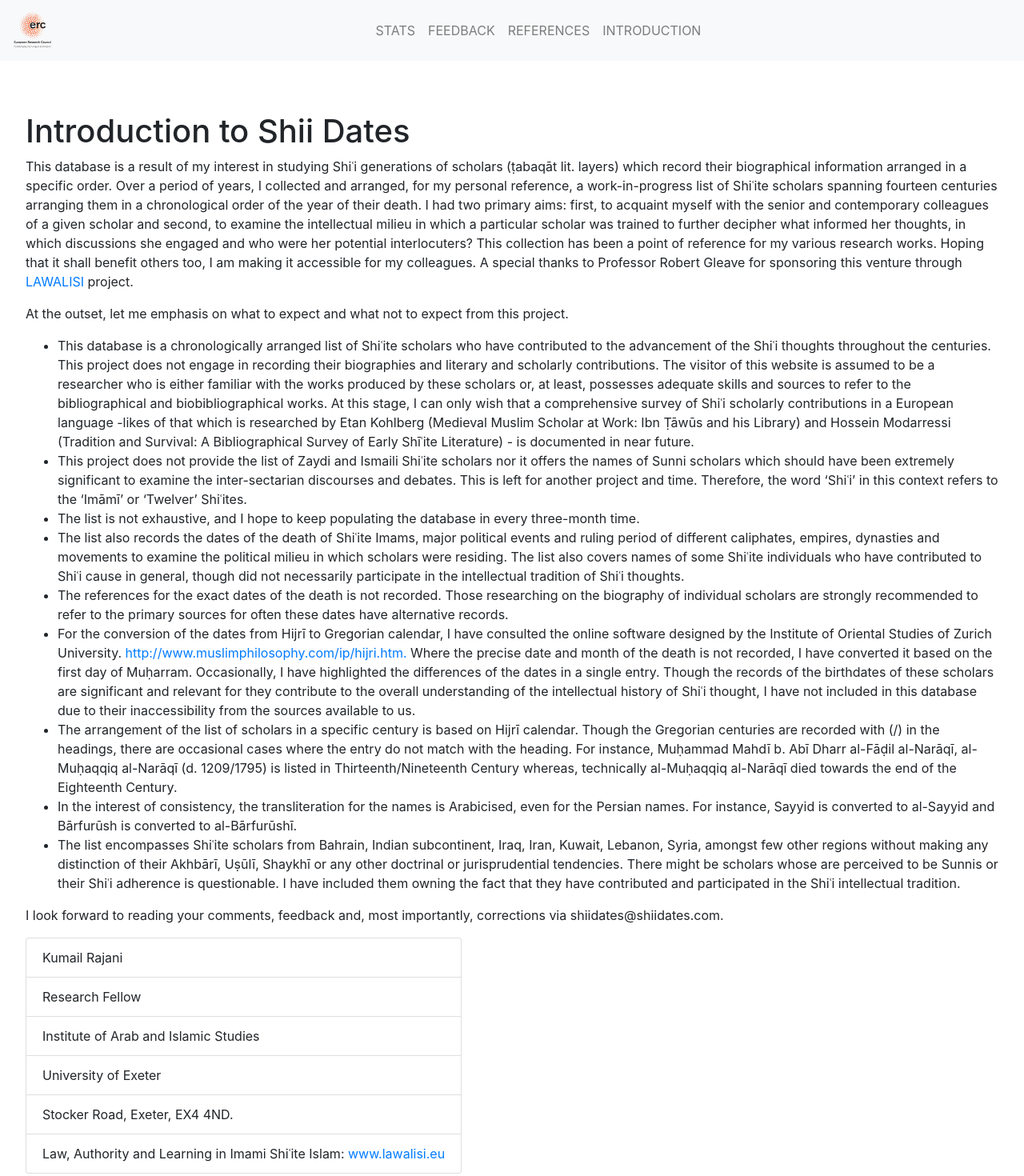
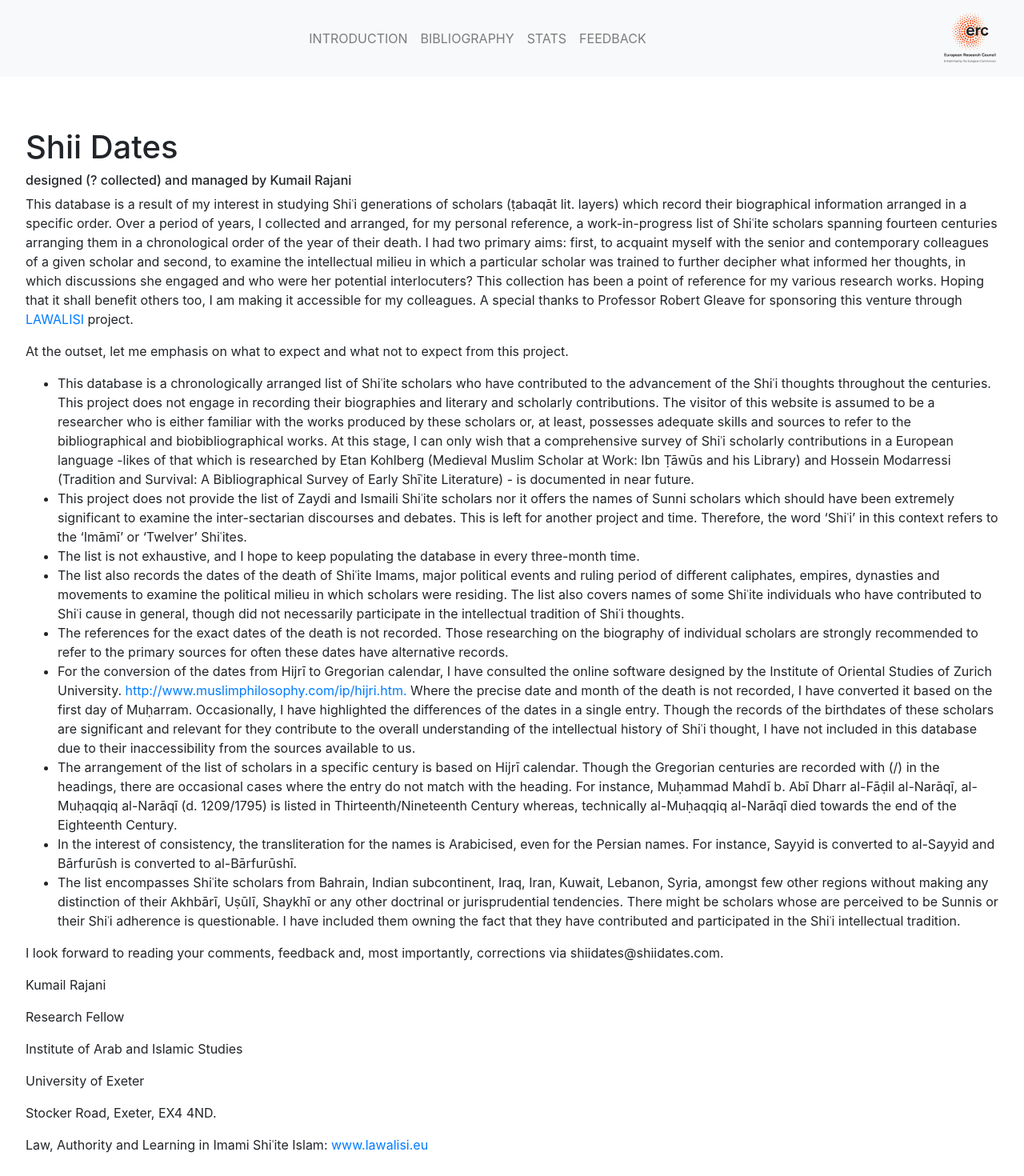
Before and after one commit to JustJunaid/scholarsProjectReact, a React (Create React App) app: page /introduction in a window 1280 px wide. Shown: the top 1470 px of the page at 80% size. Built offline with nearby package versions, Linux system fonts and the light colour scheme; no server answers; the database is empty.

Commit message:
further changes as described in feedback

```diff
--- a/src/App.js
+++ b/src/App.js
@@ -1,4 +1,4 @@
-import React, { useState, useEffect, useRef } from 'react';
+import React, { useState, useEffect } from 'react';
 import { Route } from 'react-router-dom'
 import './App.css';
 import HomePage from './components/index'
@@ -12,7 +12,7 @@ const isEqual = require('lodash.isequal')
 
 export const getFirebaseData = async () => {
   let scholarsDataObj = {}
-    for (let century=1; century<=15; century++) {
+    for (let century=2; century<=15; century++) {
       const colRef = firestore.collection(`${century}`)
       const snapshot = await colRef.get()
       let scholarDataPerCentury = []
@@ -53,7 +53,7 @@ const App = () => {
       <Route exact path='/' component={() => <HomePage scholarsData={scholarsData} />} />
       <Route exact path='/stats' component={() => <Stats scholarsData={scholarsData} />} />
       <Route exact path='/feedback' component={FeedbackPage} />
-      <Route exact path='/references' component={References} />
+      <Route exact path='/bibliography' component={References} />
       <Route exact path='/introduction' component={Introduction} />
     </div>
   );
--- a/src/components/Introduction.js
+++ b/src/components/Introduction.js
@@ -1,14 +1,16 @@
 import React from 'react'
 import Navbar from './Navbar'
-import { Jumbotron, ListGroup } from 'react-bootstrap';
+import { Jumbotron } from 'react-bootstrap';
 
 export default function Introduction() {
     return (
         <>
             <Navbar />
             <Jumbotron style={{backgroundColor: '#fff'}}>
-                <h1>Introduction to Shii Dates</h1>
-                <p>This database is a result of my interest in studying Shiʿi generations of scholars (ṭabaqāt lit. layers) which record their biographical information arranged in a specific order. Over a period of years, I collected and arranged, for my personal reference, a work-in-progress list of Shiʿite scholars spanning fourteen centuries arranging them in a chronological order of the year of their death. I had two primary aims: first, to acquaint myself with the senior and contemporary colleagues of a given scholar and second, to examine the intellectual milieu in which a particular scholar was trained to further decipher what informed her thoughts, in which discussions she engaged and who were her potential interlocuters? This collection has been a point of reference for my various research works. Hoping that it shall benefit others too, I am making it accessible for my colleagues. A special thanks to Professor Robert Gleave for sponsoring this venture through <a href="www.lawalisi.eu">LAWALISI</a>  project. </p>
+                {/* <h1>Introduction to Shii Dates</h1> */}
+                <h1>Shii Dates</h1>
+                <h6>designed (? collected) and managed by Kumail Rajani </h6>
+                <p>This database is a result of my interest in studying Shiʿi generations of scholars (ṭabaqāt lit. layers) which record their biographical information arranged in a specific order. Over a period of years, I collected and arranged, for my personal reference, a work-in-progress list of Shiʿite scholars spanning fourteen centuries arranging them in a chronological order of the year of their death. I had two primary aims: first, to acquaint myself with the senior and contemporary colleagues of a given scholar and second, to examine the intellectual milieu in which a particular scholar was trained to further decipher what informed her thoughts, in which discussions she engaged and who were her potential interlocuters? This collection has been a point of reference for my various research works. Hoping that it shall benefit others too, I am making it accessible for my colleagues. A special thanks to Professor Robert Gleave for sponsoring this venture through <a target="_blank" href="http://www.lawalisi.eu">LAWALISI</a>  project. </p>
                 <p>At the outset, let me emphasis on what to expect and what not to expect from this project.</p>
                 <ul>
                     <li>This database is a chronologically arranged list of Shiʿite scholars who have contributed to the advancement of the Shiʿi thoughts throughout the centuries. This project does not engage in recording their biographies and literary and scholarly contributions. The visitor of this website is assumed to be a researcher who is either familiar with the works produced by these scholars or, at least, possesses adequate skills and sources to refer to the bibliographical and biobibliographical works. At this stage, I can only wish that a comprehensive survey of Shiʿi scholarly contributions in a European language -likes of that which is researched by Etan Kohlberg (Medieval Muslim Scholar at Work: Ibn Ṭāwūs and his Library) and Hossein Modarressi (Tradition and Survival: A Bibliographical Survey of Early Shīʿite Literature) - is documented in near future. </li>
@@ -16,20 +18,18 @@ export default function Introduction() {
                     <li>The list is not exhaustive, and I hope to keep populating the database in every three-month time. </li>
                     <li>The list also records the dates of the death of Shiʿite Imams, major political events and ruling period of different caliphates, empires, dynasties and movements to examine the political milieu in which scholars were residing. The list also covers names of some Shiʿite individuals who have contributed to Shiʿi cause in general, though did not necessarily participate in the intellectual tradition of Shiʿi thoughts. </li>
                     <li>The references for the exact dates of the death is not recorded. Those researching on the biography of individual scholars are strongly recommended to refer to the primary sources for often these dates have alternative records.</li>
-                    <li>For the conversion of the dates from Hijrī to Gregorian calendar, I have consulted the online software designed by the Institute of Oriental Studies of Zurich University. <a href="http://www.muslimphilosophy.com/ip/hijri.htm.">http://www.muslimphilosophy.com/ip/hijri.htm.</a> Where the precise date and month of the death is not recorded, I have converted it based on the first day of Muḥarram. Occasionally, I have highlighted the differences of the dates in a single entry. Though the records of the birthdates of these scholars are significant and relevant for they contribute to the overall understanding of the intellectual history of Shiʿi thought, I have not included in this database due to their inaccessibility from the sources available to us. </li>
+                    <li>For the conversion of the dates from Hijrī to Gregorian calendar, I have consulted the online software designed by the Institute of Oriental Studies of Zurich University. <a target="_blank" href="http://www.muslimphilosophy.com/ip/hijri.htm.">http://www.muslimphilosophy.com/ip/hijri.htm.</a> Where the precise date and month of the death is not recorded, I have converted it based on the first day of Muḥarram. Occasionally, I have highlighted the differences of the dates in a single entry. Though the records of the birthdates of these scholars are significant and relevant for they contribute to the overall understanding of the intellectual history of Shiʿi thought, I have not included in this database due to their inaccessibility from the sources available to us. </li>
                     <li>The arrangement of the list of scholars in a specific century is based on Hijrī calendar. Though the Gregorian centuries are recorded with (/) in the headings, there are occasional cases where the entry do not match with the heading. For instance, Muḥammad Mahdī b. Abī Dharr al-Fāḍil al-Narāqī, al-Muḥaqqiq al-Narāqī (d. 1209/1795) is listed in Thirteenth/Nineteenth Century whereas, technically al-Muḥaqqiq al-Narāqī died towards the end of the Eighteenth Century. </li>
                     <li>In the interest of consistency, the transliteration for the names is Arabicised, even for the Persian names. For instance, Sayyid is converted to al-Sayyid and Bārfurūsh is converted to al-Bārfurūshī. </li>
                     <li>The list encompasses Shiʿite scholars from Bahrain, Indian subcontinent, Iraq, Iran, Kuwait, Lebanon, Syria, amongst few other regions without making any distinction of their Akhbārī, Uṣūlī, Shaykhī or any other doctrinal or jurisprudential tendencies. There might be scholars whose are perceived to be Sunnis or their Shiʿi adherence is questionable. I have included them owning the fact that they have contributed and participated in the Shiʿi intellectual tradition. </li>
                 </ul>
                 <p>I look forward to reading your comments, feedback and, most importantly, corrections via shiidates@shiidates.com.</p>
-                <ListGroup  style={{width: 'max-content', }}>
-                    <ListGroup.Item>Kumail Rajani</ListGroup.Item>
-                    <ListGroup.Item>Research Fellow</ListGroup.Item>
-                    <ListGroup.Item>Institute of Arab and Islamic Studies</ListGroup.Item>
-                    <ListGroup.Item>University of Exeter</ListGroup.Item>
-                    <ListGroup.Item>Stocker Road, Exeter, EX4 4ND.</ListGroup.Item>
-                    <ListGroup.Item>Law, Authority and Learning in Imami Shiʿite Islam: <a href="www.lawalisi.eu">www.lawalisi.eu</a></ListGroup.Item>
-                </ListGroup>
+                <p>Kumail Rajani</p>
+                <p>Research Fellow</p>
+                <p>Institute of Arab and Islamic Studies</p>
+                <p>University of Exeter</p>
+                <p>Stocker Road, Exeter, EX4 4ND.</p>
+                <p>Law, Authority and Learning in Imami Shiʿite Islam: <a target="_blank" href="http://www.lawalisi.eu">www.lawalisi.eu</a></p>
             </Jumbotron>
         </>
     )
--- a/src/components/Navbar.js
+++ b/src/components/Navbar.js
@@ -7,25 +7,26 @@ export default function NavbarComponent() {
   return (
     <div>
       <Navbar bg="light" className="navbar-fixed-top" variant="light" expand="lg">
-        <Link class="navbar-brand" to="/"><img src={Logo} style={{height: 50}}  alt="Logo"/></Link>
+        {/* <Link class="navbar-brand" to="/"><img src={Logo} style={{height: 90}}  alt="Logo"/></Link> */}
         <Navbar.Toggle aria-controls="basic-navbar-nav" />
         <Navbar.Collapse id="basic-navbar-nav">
         <Nav className="mr-auto"></Nav>
           <Nav className="mr-auto">
-            <li class="nav-item">
-              <Link class="nav-link" to="/stats">STATS</Link>
+            <li className="nav-item">
+              <Link className="nav-link" to="/introduction">INTRODUCTION</Link>
             </li>
-            <li class="nav-item">
-              <Link class="nav-link" to="/feedback">FEEDBACK</Link>
+            <li className="nav-item">
+              <Link className="nav-link" to="/bibliography">BIBLIOGRAPHY</Link>
             </li>
-            <li class="nav-item">
-              <Link class="nav-link" to="/references">REFERENCES</Link>
+            <li className="nav-item">
+              <Link className="nav-link" to="/stats">STATS</Link>
             </li>
-            <li class="nav-item">
-              <Link class="nav-link" to="/introduction">INTRODUCTION</Link>
+            <li className="nav-item">
+              <Link className="nav-link" to="/feedback">FEEDBACK</Link>
             </li>
           </Nav>
         </Navbar.Collapse>
+        <Link className="navbar-brand" to="/"><img src={Logo} style={{height: 70}}  alt="Logo"/></Link>
     </Navbar>
     </div>
   )
--- a/src/components/Stats.js
+++ b/src/components/Stats.js
@@ -4,11 +4,11 @@ import NavbarComponent from "./Navbar";
 
 const Stats = ({scholarsData}) => {
     let rowsArray = []
-    for (let i=1; i<16; i++) {
+    for (let i=2; i<16; i++) {
       rowsArray.push(scholarsData[i] ? scholarsData[i].length : 0)
     }
     const data = {
-      labels: ['1st Century', '2nd Century', '3rd Century', '4th Century', '5th Century', '6th Century', '7th Century', '8th Century', '9th Century', '10th Century', '11th Century', '12th Century', '13th Century', '14th Century', '15th Century'],
+      labels: ['2nd Century', '3rd Century', '4th Century', '5th Century', '6th Century', '7th Century', '8th Century', '9th Century', '10th Century', '11th Century', '12th Century', '13th Century', '14th Century', '15th Century'],
       datasets: [{
           label: '# of Scholars',
           data: rowsArray,
```
Also changed, not shown: src/components/References.js (+5 -7 lines), src/components/index.js (+16 -8 lines).
